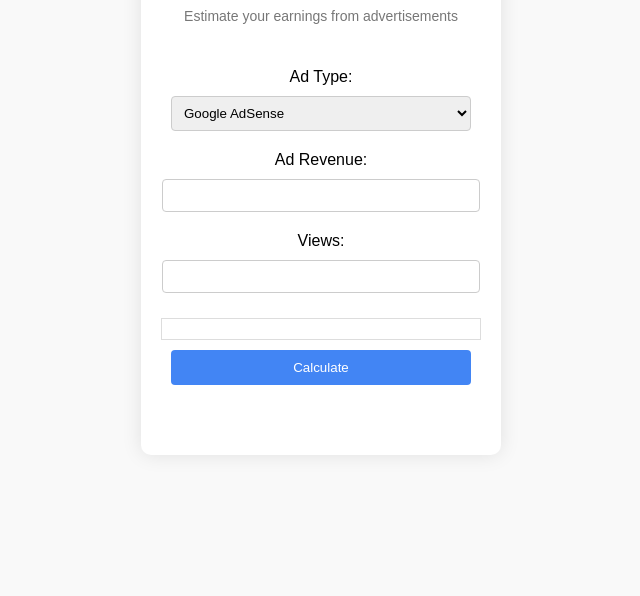
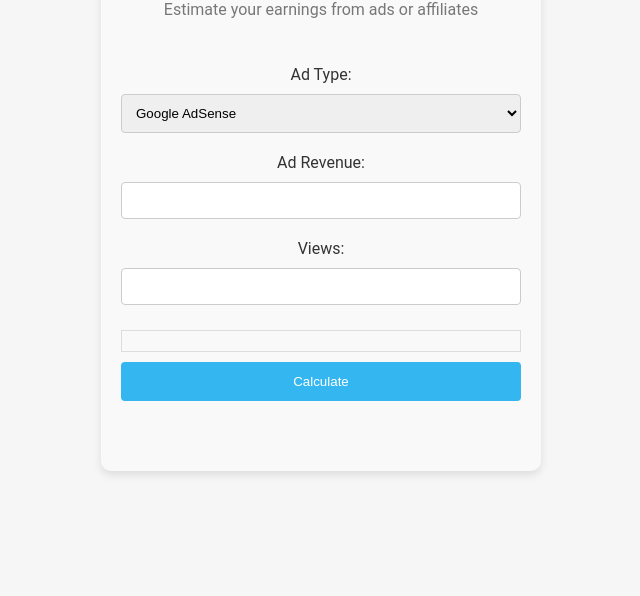
Before and after one commit to Viplov11/revenueCalc, a plain HTML site: page index.html in a window 1280 px wide. Shown: the part 204-800 px from the top of the page, without its empty margins (319-959 px from the left). Drawn offline with Linux system fonts and the light colour scheme.

Commit message:
New styles

```diff
--- a/index.html
+++ b/index.html
@@ -5,13 +5,14 @@
   <script async src="https://pagead2.googlesyndication.com/pagead/js/adsbygoogle.js?client=ca-pub-1712982817970790" crossorigin="anonymous"></script>
   <title>Revenue Calculator</title>
   <link rel="stylesheet" href="styles.css">
+  <meta name="viewport" content="width=device-width, initial-scale=1">
 </head>
 
 <body>
   <div class="calculator">
     <div class="header">
       <h1>Revenue Calculator</h1>
-            <p>Estimate your earnings from advertisements</p>
+      <p>Estimate your earnings from ads or affiliates</p>
     </div>
 
     <div class="input-section">
--- a/styles.css
+++ b/styles.css
@@ -1,22 +1,24 @@
 body {
-    font-family: 'Arial', sans-serif;
-    background-color: #f9f9f9;
+    font-family: 'Roboto', sans-serif;
+    background-color: #f6f6f6;
     margin: 0;
     display: flex;
     justify-content: center;
     align-items: center;
-    height: 100vh;
+    min-height: 100vh;
   }
 
   .calculator {
-    background-color: #fff;
+    background-color: #f9f9f9;
     border-radius: 10px;
-    box-shadow: 0 0 20px rgba(0, 0, 0, 0.1);
-    width: 320px;
+    box-shadow: 0 4px 8px rgba(0, 0, 0, 0.1);
+    width: 90%;
+    max-width: 400px;
     padding: 20px;
     text-align: center;
     display: flex;
     flex-direction: column;
+    margin: 20px;
   }
 
   .header {
@@ -25,12 +27,13 @@ body {
   }
 
   .header h1 {
-    font-size: 28px;
+    font-size: 32px;
     margin: 5px 0;
+    color: #4285F4;
   }
 
   .header p {
-    font-size: 14px;
+    font-size: 16px;
     color: #777;
   }
 
@@ -41,21 +44,23 @@ body {
   label {
     display: block;
     margin-bottom: 5px;
+    color: #333;
   }
 
   input[type="number"],
   select {
-    width: calc(100% - 20px);
-    padding: 8px;
+    width: 100%;
+    padding: 10px;
     border: 1px solid #ccc;
     border-radius: 4px;
     margin-top: 5px;
+    box-sizing: border-box;
   }
 
   button {
-    width: calc(100% - 20px);
-    padding: 10px;
-    background-color: #4285F4;
+    width: 100%;
+    padding: 12px;
+    background-color: #34B7F1;
     color: #fff;
     border: none;
     border-radius: 4px;
@@ -64,12 +69,13 @@ button {
   }
 
   button:hover {
-    background-color: #357AE8;
+    background-color: #1E90D2;
   }
 
   .result {
     margin-top: 20px;
     font-weight: bold;
+    color: #34B7F1;
   }
 
   .adcontainer {
@@ -81,3 +87,11 @@ button:hover {
   .ad-banner {
     margin-top: 30px;
   }
+
+  @media only screen and (max-width: 600px) {
+    .calculator {
+      width: 100%;
+      border-radius: 0;
+      border: none;
+    }
+  }
```
Lines whose indentation alone changed are shown as unchanged.
